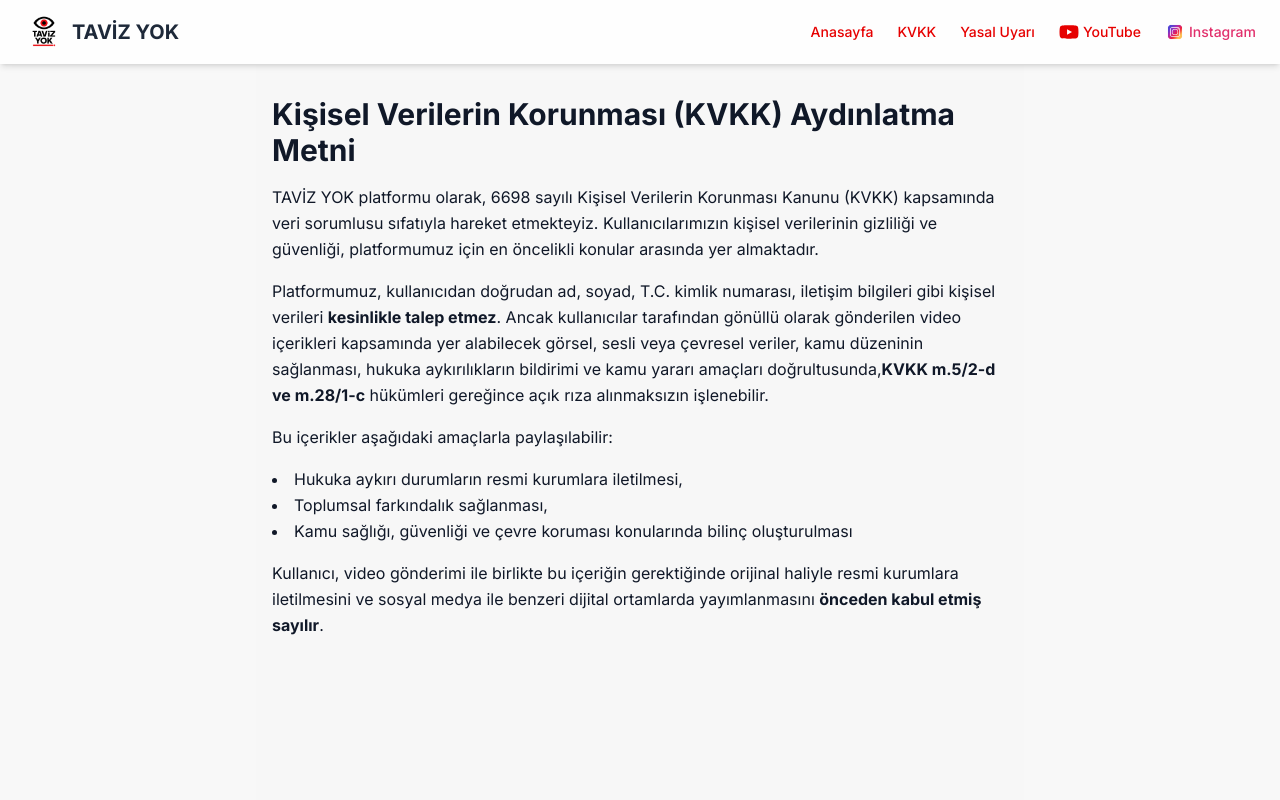
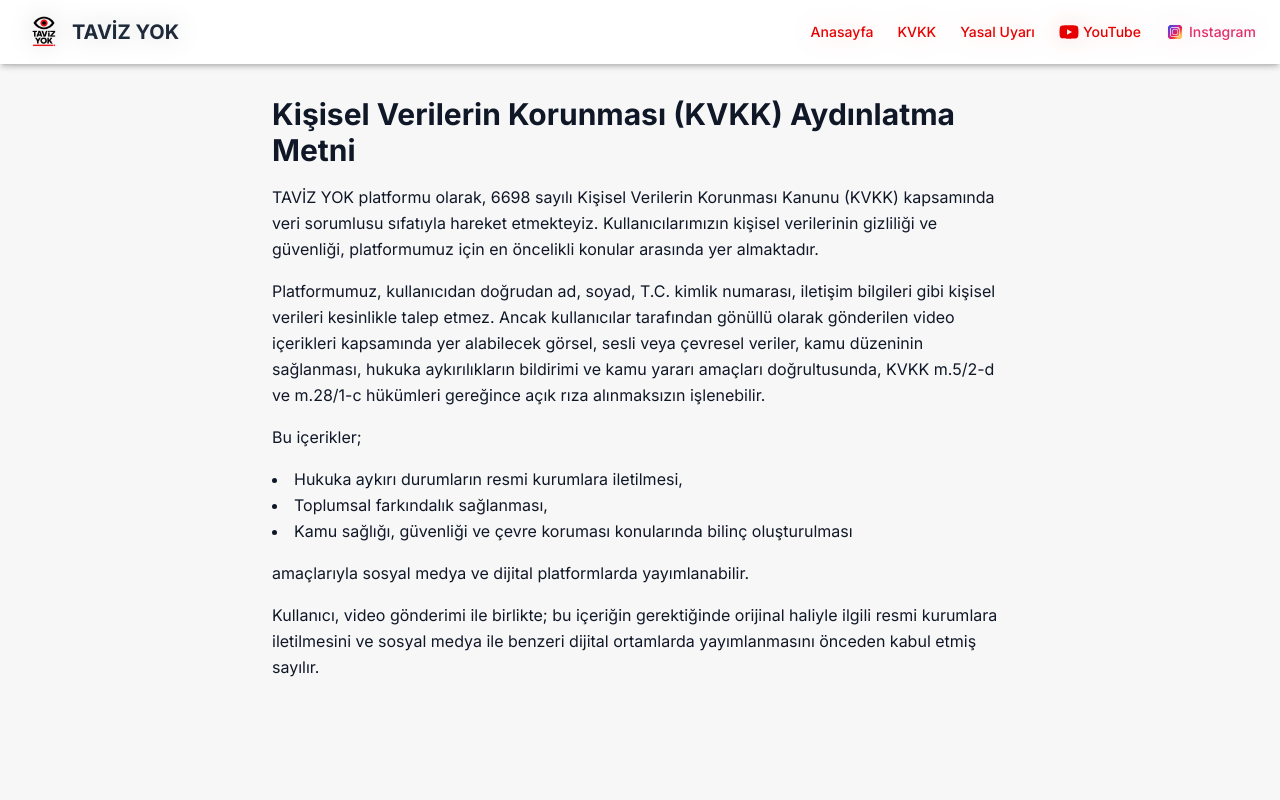
Before and after one commit to GurhanAksoy/tavizyok-website, a Next.js app: page /kvkk in a window 1280 px wide. Shown: the top 800 px of the page. Built offline with nearby package versions, Linux system fonts and the light colour scheme.

Commit message:
Update page.js

```diff
--- a/src/app/kvkk/page.js
+++ b/src/app/kvkk/page.js
@@ -1,29 +1,29 @@
+'use client';
+
+import Navbar from '@/components/Navbar';
+
 export default function KVKK() {
   return (
-    <main className="bg-[#f7f7f7] max-w-3xl mx-auto px-4 pt-24 pb-10 text-gray-900 space-y-4 leading-relaxed min-h-screen">
+    <div className="bg-[#f7f7f7] min-h-screen">
+      <Navbar />
+      <main className="max-w-3xl mx-auto px-4 pt-24 pb-10 text-gray-900 space-y-4 leading-relaxed">
         <h1 className="text-3xl font-bold">Kişisel Verilerin Korunması (KVKK) Aydınlatma Metni</h1>
 
-      <p>
-        TAVİZ YOK platformu olarak, 6698 sayılı Kişisel Verilerin Korunması Kanunu (KVKK) kapsamında veri sorumlusu sıfatıyla hareket etmekteyiz.
-        Kullanıcılarımızın kişisel verilerinin gizliliği ve güvenliği, platformumuz için en öncelikli konular arasında yer almaktadır.
-      </p>
+        <p>TAVİZ YOK platformu olarak, 6698 sayılı Kişisel Verilerin Korunması Kanunu (KVKK) kapsamında veri sorumlusu sıfatıyla hareket etmekteyiz. Kullanıcılarımızın kişisel verilerinin gizliliği ve güvenliği, platformumuz için en öncelikli konular arasında yer almaktadır.</p>
 
-      <p>
-        Platformumuz, kullanıcıdan doğrudan ad, soyad, T.C. kimlik numarası, iletişim bilgileri gibi kişisel verileri <strong>kesinlikle talep etmez</strong>.
-        Ancak kullanıcılar tarafından gönüllü olarak gönderilen video içerikleri kapsamında yer alabilecek görsel, sesli veya çevresel veriler, kamu düzeninin sağlanması, hukuka aykırılıkların bildirimi ve kamu yararı amaçları doğrultusunda,
-        <strong>KVKK m.5/2-d ve m.28/1-c</strong> hükümleri gereğince açık rıza alınmaksızın işlenebilir.
-      </p>
+        <p>Platformumuz, kullanıcıdan doğrudan ad, soyad, T.C. kimlik numarası, iletişim bilgileri gibi kişisel verileri kesinlikle talep etmez. Ancak kullanıcılar tarafından gönüllü olarak gönderilen video içerikleri kapsamında yer alabilecek görsel, sesli veya çevresel veriler, kamu düzeninin sağlanması, hukuka aykırılıkların bildirimi ve kamu yararı amaçları doğrultusunda, KVKK m.5/2-d ve m.28/1-c hükümleri gereğince açık rıza alınmaksızın işlenebilir.</p>
 
-      <p>Bu içerikler aşağıdaki amaçlarla paylaşılabilir:</p>
+        <p>Bu içerikler;</p>
         <ul className="list-disc list-inside">
           <li>Hukuka aykırı durumların resmi kurumlara iletilmesi,</li>
           <li>Toplumsal farkındalık sağlanması,</li>
           <li>Kamu sağlığı, güvenliği ve çevre koruması konularında bilinç oluşturulması</li>
         </ul>
 
-      <p>
-        Kullanıcı, video gönderimi ile birlikte bu içeriğin gerektiğinde orijinal haliyle resmi kurumlara iletilmesini ve sosyal medya ile benzeri dijital ortamlarda yayımlanmasını <strong>önceden kabul etmiş sayılır</strong>.
-      </p>
+        <p>amaçlarıyla sosyal medya ve dijital platformlarda yayımlanabilir.</p>
+
+        <p>Kullanıcı, video gönderimi ile birlikte; bu içeriğin gerektiğinde orijinal haliyle ilgili resmi kurumlara iletilmesini ve sosyal medya ile benzeri dijital ortamlarda yayımlanmasını önceden kabul etmiş sayılır.</p>
       </main>
+    </div>
   );
 }
```
Lines whose indentation alone changed are shown as unchanged.
